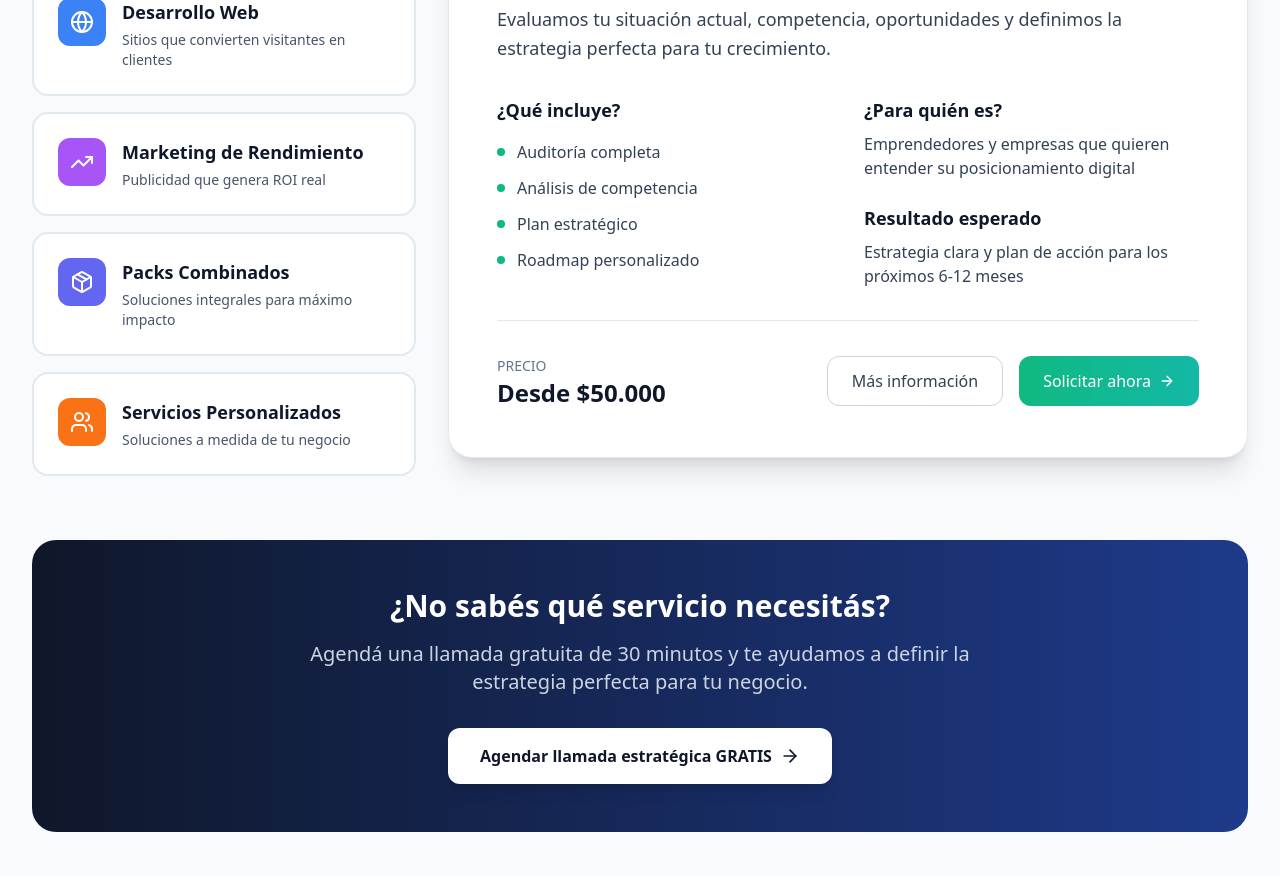
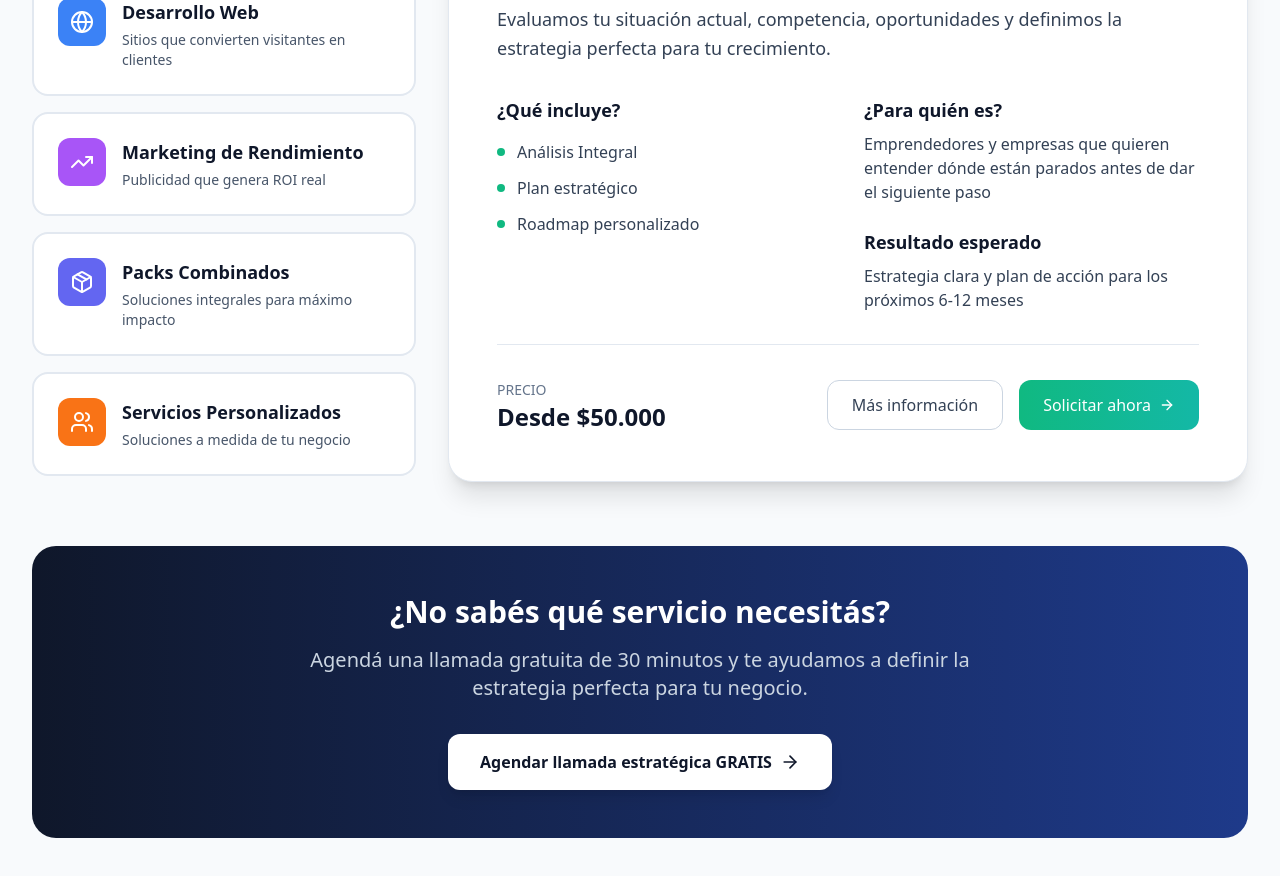
Before and after one commit to drex25/dsa-business, a React (Vite) app: page / in a window 1280 px wide. Shown: the part 1400-2276 px from the top of the page. Built offline with nearby package versions, Linux system fonts and the light colour scheme.

Commit message:
Corregir contenido del Diagnóstico DSA360

```diff
--- a/src/components/Services.tsx
+++ b/src/components/Services.tsx
@@ -10,8 +10,8 @@ const Services: React.FC = () => {
       title: 'Diagnóstico DSA360',
       subtitle: 'Análisis completo de tu negocio',
       description: 'Evaluamos tu situación actual, competencia, oportunidades y definimos la estrategia perfecta para tu crecimiento.',
-      features: ['Auditoría completa', 'Análisis de competencia', 'Plan estratégico', 'Roadmap personalizado'],
-      forWho: 'Emprendedores y empresas que quieren entender su posicionamiento digital',
+      features: ['Análisis Integral', 'Plan estratégico', 'Roadmap personalizado'],
+      forWho: 'Emprendedores y empresas que quieren entender dónde están parados antes de dar el siguiente paso',
       result: 'Estrategia clara y plan de acción para los próximos 6-12 meses',
       price: 'Desde $50.000',
       color: 'emerald'
```
